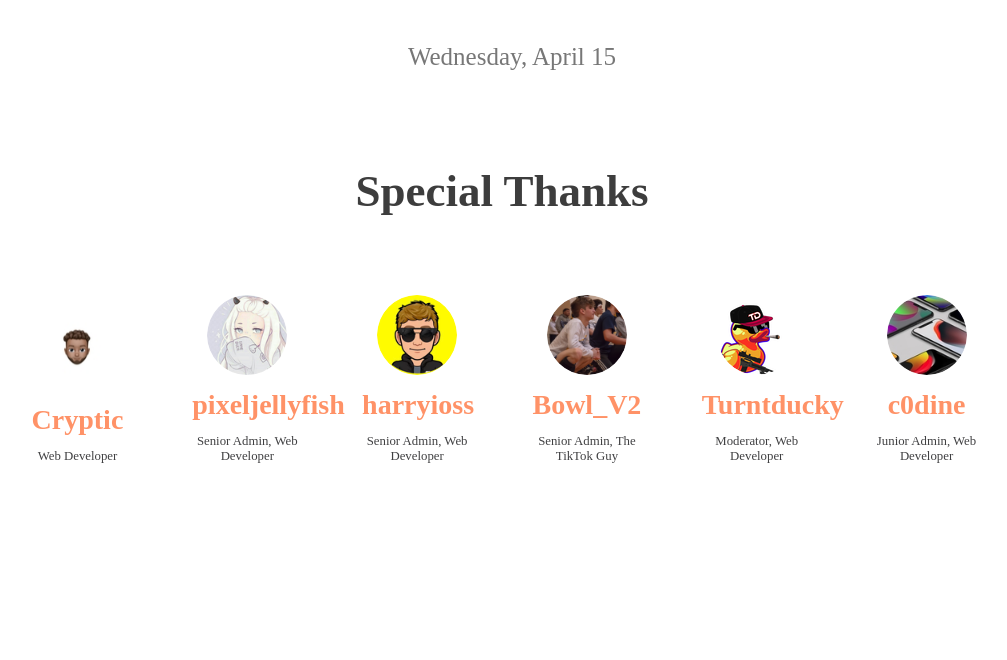
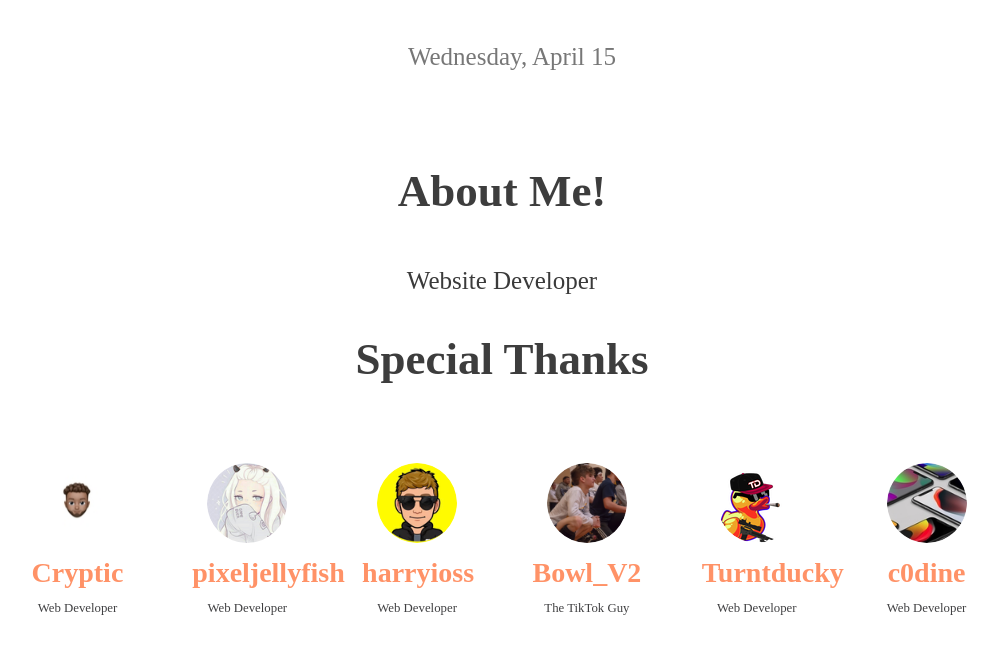
Before and after one commit to jailbreak-discord-developers/depreciated-harryioss.xyz, a plain HTML site: page index.html in a window 1280 px wide. Shown: the whole page, without its empty margins (138-1145 px from the left). Drawn offline with Linux system fonts and the light colour scheme.

Commit message:
Update index.html

```diff
--- a/index.html
+++ b/index.html
@@ -10,6 +10,7 @@
 <body>
 <center>
 
+<!--/ Cryptic Date /-->
     <div class="top" style="display:block;width:100%;padding:10px;height:100px;">
         <p style="font: size 14;px;">
         <script>
@@ -25,6 +26,16 @@
             document.write("<font color='777777'>"+dayarray[day]+", "+montharray[month]+" "+daym+"<\/font>")
         </script>
     </div>
+<!--/ End Cryptic Date /-->
+
+<!--/ About Me /-->
+    <section id="about">
+        <div class="body-content">
+            <h2>About Me!</h2>
+            <p>Website Developer</p>
+            <p></p>
+        </div>
+<!--/ End About Me /-->
 
 <!--/ Special Thanks /-->
     <section id="staff">
@@ -47,7 +58,7 @@
               <i class="fa fa-twitter"></i>
             </a>
             <h3>pixeljellyfish</h3>
-            <p>Senior Admin, Web Developer</p>
+            <p>Web Developer</p>
           </user>
           <user data-aos="zoom-in-up">
             <div class="icon-container">
@@ -57,7 +68,7 @@
               <i class="fa fa-twitter"></i>
             </a>
             <h3>harryioss</h3>
-            <p>Senior Admin, Web Developer</p>
+            <p>Web Developer</p>
           </user>
           <user data-aos="zoom-in-up">
             <div class="icon-container">
@@ -67,7 +78,7 @@
               <i class="fa fa-twitter"></i>
             </a>
             <h3>Bowl_V2</h3>
-            <p>Senior Admin, The TikTok Guy</p>
+            <p>The TikTok Guy</p>
           </user>
           <user data-aos="zoom-in-up">
             <div class="icon-container">
@@ -77,7 +88,7 @@
               <i class="fa fa-twitter"></i>
             </a>
             <h3>Turntducky</h3>
-            <p>Moderator, Web Developer</p>
+            <p>Web Developer</p>
           </user>
           <user data-aos="zoom-in-up">
             <div class="icon-container">
@@ -87,10 +98,10 @@
             <i class="fa fa-twitter"></i>
             </a>
             <h3>c0dine</h3>
-            <p>Junior Admin, Web Developer</p>
+            <p>Web Developer</p>
             </user>
             </section>
-  <!--/ Special Thanks /-->
+<!--/ End Special Thanks /-->
 
 </center>
     </body>
```
